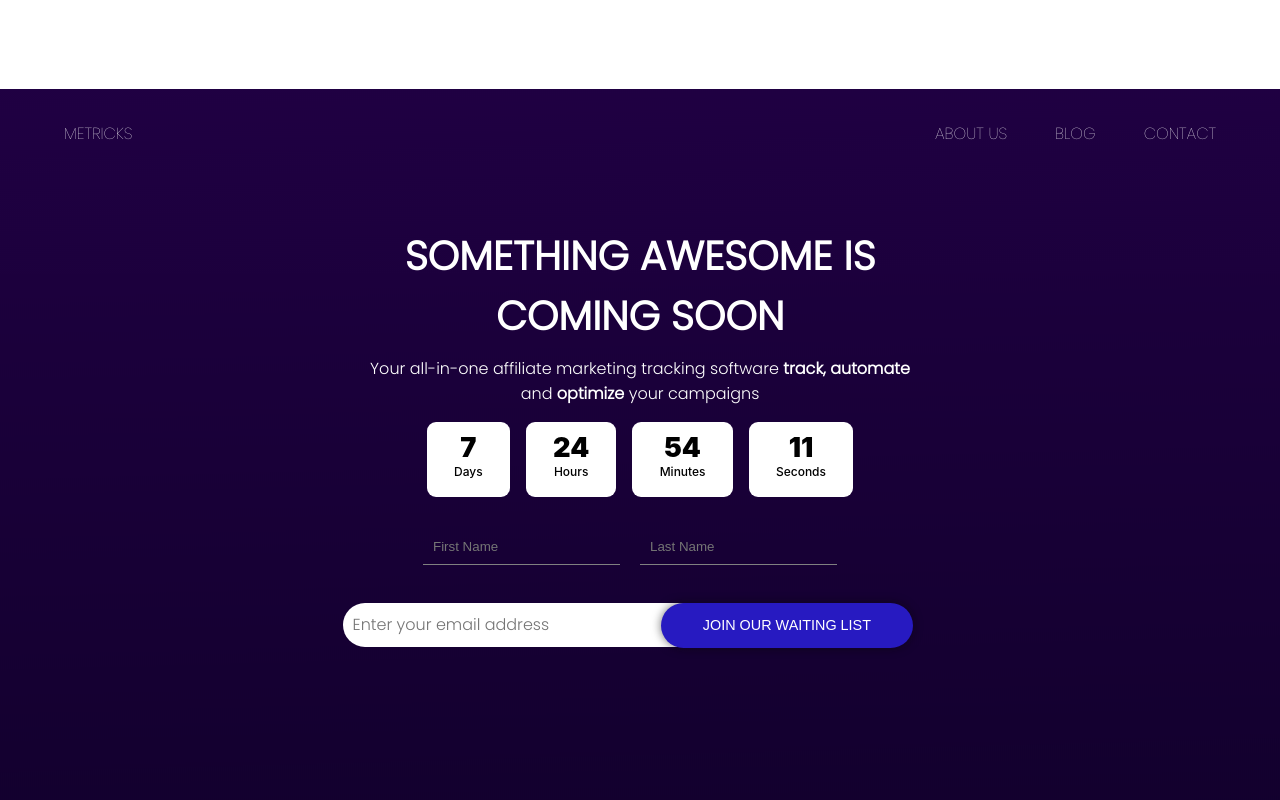
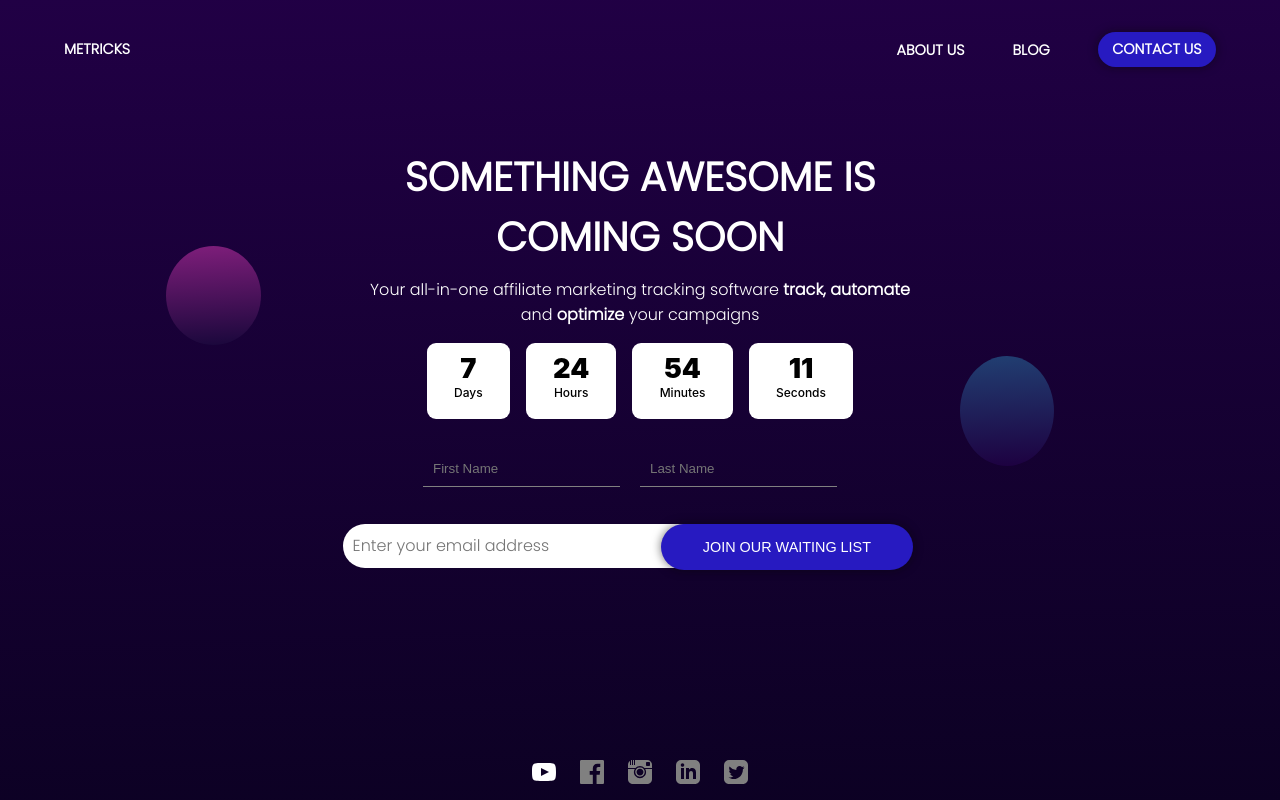
Before and after one commit to Kiddo-prog/paddle-frontend-assessment, a React (Create React App) app: page / in a window 1280 px wide. Shown: the top 800 px of the page. Built offline with nearby package versions, Linux system fonts and the light colour scheme.

Commit message:
Modified new changes

```diff
--- a/src/App.css
+++ b/src/App.css
@@ -13,7 +13,8 @@
   box-sizing: border-box;
 }
 
-.APP_CONTAINER{
+body {
+  background: linear-gradient(178deg, #210045, #0C0123);
   background-size: cover;
   background-repeat: no-repeat;
   min-height: 100vh;
--- a/src/App.js
+++ b/src/App.js
@@ -30,6 +30,16 @@ const App = () => {
         <Route path="/privacy" element={<PrivacyPolicy />}/>
       </Routes>
       <Footer />
+      <div style={{
+        background: 'linear-gradient(178deg, #210045, #0C0123)',
+        height: '100vh',
+        position: 'fixed',
+        top: 0,
+        width: '100%',
+        zIndex: -1
+      }}>
+
+      </div>
     </div>
   );
 }
--- a/src/components/AboutUs/Aboutus.jsx
+++ b/src/components/AboutUs/Aboutus.jsx
@@ -7,6 +7,17 @@ const Aboutus = () => {
   return (
     <main>
         <div className={styles.ABOUT_MAIN_HEADING_CONTAINER}>
+        <div style={{
+                    background: 'transparent linear-gradient(177deg, #213F72 0%, #1D0040 100%) 0% 0% no-repeat padding-box',
+                    borderRadius: '50%',
+                    height: '25%',
+                    width: '10%',
+                    position: 'absolute',
+                    right: '10px',
+                    top: '25%'
+                }}>
+                    </div>
+
             <div className={styles.ABOUT_HEADER_ONE}>
                 <h5 className={styles.ABOUT_US_HEADING}>ABOUT US</h5>
                 <h1 className={styles.ABOUT_US_SUB_HEADING}>Built for SaaS and E-commerce</h1>
--- a/src/components/ContactUs/ContactUs.jsx
+++ b/src/components/ContactUs/ContactUs.jsx
@@ -11,7 +11,7 @@ const ContactUs = () => {
   return (
     <section className={styles.CONTACT_FORM_CONTAINER}>
       <div className={styles.CONTACT_FORM_SUB_CONTAINER_ONE} style={{
-        flex: '4'
+        // flex: '4'
       }}></div>
         <form className={styles.CONTACT_FORM_SUB_CONTAINER_TWO} style={{transition: contact ? '1s ease-in' : '' }} onAnimationEnd={contact ? '1s ease-in' : '' }>
           <div style={{
--- a/src/components/ContactUs/ContactUs.module.css
+++ b/src/components/ContactUs/ContactUs.module.css
@@ -4,9 +4,14 @@
     background: transparent linear-gradient(180deg, #213F72 0%, #19073B 100%) 0% 0% no-repeat padding-box;
     backdrop-filter: blur(16px);
     -webkit-backdrop-filter: blur(16px);
+    position: absolute;
+    right: 0;
+    top: 0;
+    z-index: 100;
+    transition: 0.5s ease-in;
+    /* min-height: 150vh; */
 }
 .CONTACT_FORM_SUB_CONTAINER_TWO {
-    flex: 3;
     display: flex;
     flex-direction: column;
     background: transparent linear-gradient(180deg, #210045 0%, #0C0123 100%) 0% 0% no-repeat padding-box;
--- a/src/components/Footer/Footer.module.css
+++ b/src/components/Footer/Footer.module.css
@@ -4,6 +4,7 @@
     align-items: center;
     flex-direction: column;
     margin-top: 4em;
+    z-index: 5;
 }
 .FOOTER_ICONS{
     display: inline-flex;
--- a/src/components/GithubPage/GithubPage.module.css
+++ b/src/components/GithubPage/GithubPage.module.css
@@ -5,7 +5,7 @@
     column-gap: 2em;
     margin: 2em 5em;
     font-family: var(---font-family);
-    /* color: var(--color); */
+    color: var(--color);
 }
 .GITHUB_CONTAINER div {
     margin-bottom: 2em;
--- a/src/components/Header/Header.jsx
+++ b/src/components/Header/Header.jsx
@@ -8,6 +8,7 @@ const Header = () => {
         <Link to={"/"} className={styles.Link}>METRICKS</Link>
         <div className={styles.NavItems}>
             <DesktopNavItem />
+            <Link to='/contact' className={styles.Contact_Link}>contact us</Link>
         </div>
     </nav>
   )
@@ -37,10 +38,6 @@ const NAV_ITEMS = [
     {
         label: 'blog',
         href: '/blog'
-    },
-    {
-        label: 'contact',
-        href: '/contact'
     }
 ]
 
--- a/src/components/Header/Header.module.css
+++ b/src/components/Header/Header.module.css
@@ -6,6 +6,7 @@
 }
 .NavItems {
     display: inline-flex;
+    align-items: center;
     column-gap: 3em;
 }
 .Link{
@@ -13,6 +14,19 @@
     text-decoration: none;
     font-family: 'Poppins', sans-serif;
     text-transform: uppercase;
-    font-weight: 200;
+    font-weight: 700;
+    font-size: 0.9em;
 
 }
+.Contact_Link{
+    color: #ffffff;
+    text-decoration: none;
+    font-family: 'Poppins', sans-serif;
+    text-transform: uppercase;
+    font-weight: 700;
+    background: #271AC1 0% 0% no-repeat padding-box;
+    box-shadow: 0px 0px 10px #09090991;
+    padding: 0.5em 1em;
+    border-radius: 20px;
+    font-size: 0.9em;
+}
--- a/src/components/Home/HomePage.jsx
+++ b/src/components/Home/HomePage.jsx
@@ -1,14 +1,35 @@
-import React from 'react'
+import React, { useState } from 'react'
 import styles from './HomePage.module.css'
+import { useLocation } from 'react-router-dom'
 
-import Header from '../Header/Header'
-import Footer from '../Footer/Footer'
 
 const HomePage = () => {
+const location = useLocation()
+const contact = location.pathname.split('/')[1]
+
   return (
-    <section className={styles.Main_Container}>
-        <Header />
-        <div className={styles.Container}>
+    <section className={styles.Container} style={{ filter: contact ? 'blur(5px)' : '', transform: contact ? 'scale(0.9)' : '', transition: contact ? '1s ease-in': ''}}>
+        <div style={{
+                    background: 'transparent linear-gradient(177deg, #213F72 0%, #1D0040 100%) 0% 0% no-repeat padding-box',
+                    borderRadius: '50%',
+                    height: '20%',
+                    width: '8%',
+                    position: 'absolute',
+                    right: '15%',
+                    top: '38%'
+                }}>
+                    </div>
+                    <div style={{
+                        background: 'transparent linear-gradient(177deg, #7F1E7B 0%, #19073B 100%) 0% 0% no-repeat padding-box',
+                        borderRadius: '50%',
+                        height: '18%',
+                        width: '8%',
+                        position: 'absolute',
+                        left: '10%',
+                        top: '18%',
+                        opacity: 1
+                    }}>
+                </div>
         <div>
             <h1 className={styles.Heading}>something awesome is coming soon</h1>
             <p className={styles.HeadingText}>Your all-in-one affiliate marketing tracking software <b>track, automate</b> and <b>optimize</b> your campaigns</p>
@@ -49,9 +70,6 @@ const HomePage = () => {
                 </button>
             </div>
         </form>
-
-    </div>
-        <Footer />
     </section>
   )
 }
--- a/src/components/Home/HomePage.module.css
+++ b/src/components/Home/HomePage.module.css
@@ -1,6 +1,5 @@
 .Main_Container {
     background: transparent url('/public/images/path1.png') 0% 0% no-repeat padding-box;
-
 }
 .Container {
     display: flex;
@@ -10,6 +9,7 @@
     margin: 3em;
     color: var(--color);
     font-weight: var(---font-weight);
+    position: relative;
 }
 .Container .Heading {
     font-size: 2.5em;
--- a/src/pages/ComingSoon.jsx
+++ b/src/pages/ComingSoon.jsx
@@ -2,10 +2,15 @@ import React from 'react'
 
 import HomePage from '../components/Home/HomePage'
 
+import { Outlet } from 'react-router-dom'
+
 const ComingSoon = () => {
   return (
     <>
+    <div className='hello'>
         <HomePage />
+        <Outlet />
+    </div>
     </>
   )
 }
```
